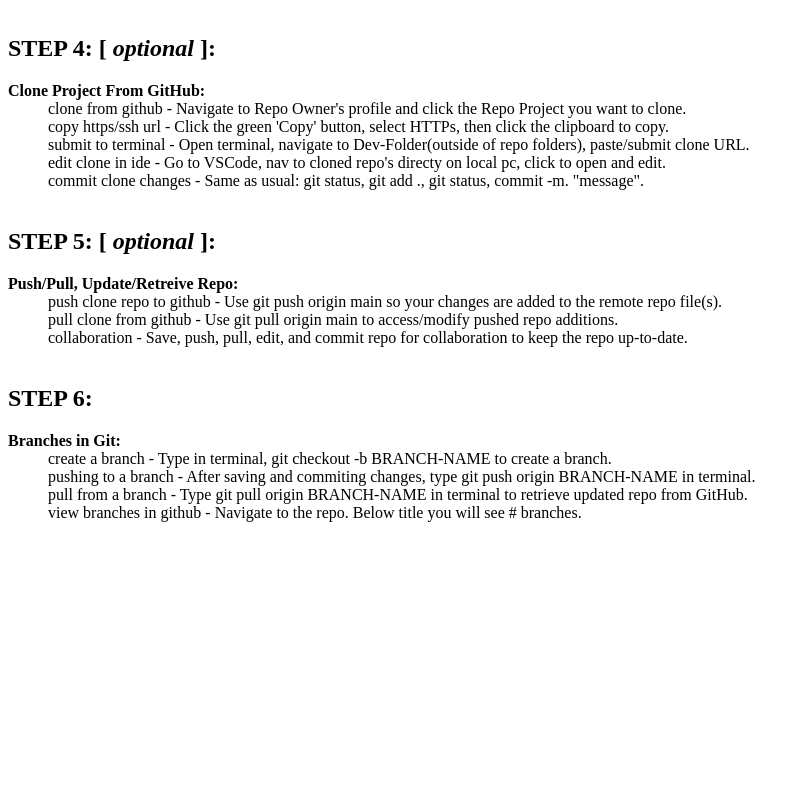
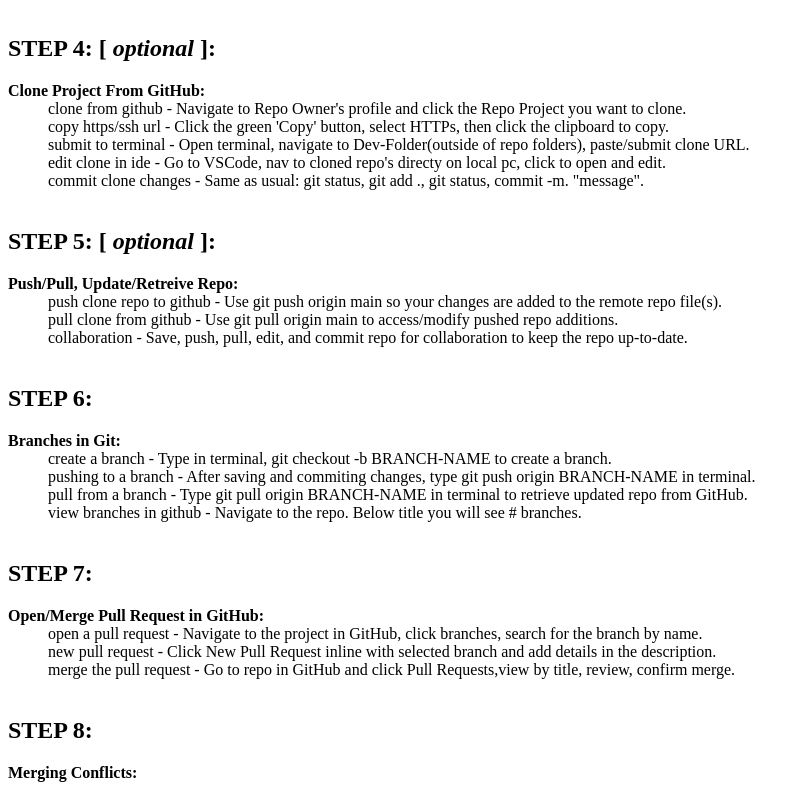
Before and after one commit to dev-elements/communication-log, a plain HTML site: page index.html in a window 1280 px wide. Shown: the part 1077-1875 px from the top of the page, without its empty margins (0-805 px from the left). Before the commit the page ends 1637 px from the top, so only its background shows below. Drawn offline with Linux system fonts and the light colour scheme.

Commit message:
adding the steps of Step 7 and started on Step 8

```diff
--- a/index.html
+++ b/index.html
@@ -75,7 +75,16 @@
         <dd>pull from a branch - Type git pull origin BRANCH-NAME in terminal to retrieve updated repo from GitHub. </dd>
         <dd>view branches in github - Navigate to the repo. Below title you will see # branches.</dd>
         <br>
-        <h2></h2>
+        <h2>STEP 7: </h2>
+        <dt><b>Open/Merge Pull Request in GitHub: </b></dt>
+        <dd>open a pull request - Navigate to the project in GitHub, click branches, search for the branch by name.</dd>
+        <dd>new pull request - Click New Pull Request inline with selected branch and add details in the description.</dd>
+        <dd>merge the pull request - Go to repo in GitHub and click Pull Requests,view by title, review, confirm merge.</dd>
+        <br>
+        <h2>STEP 8: </h2>
+        <dt><b>Merging Conflicts: </b></dt>
+        <dd></dd>
+
 
 
 
```
